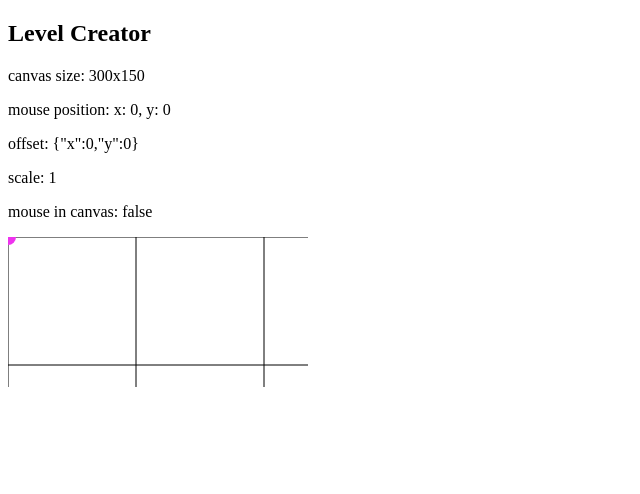
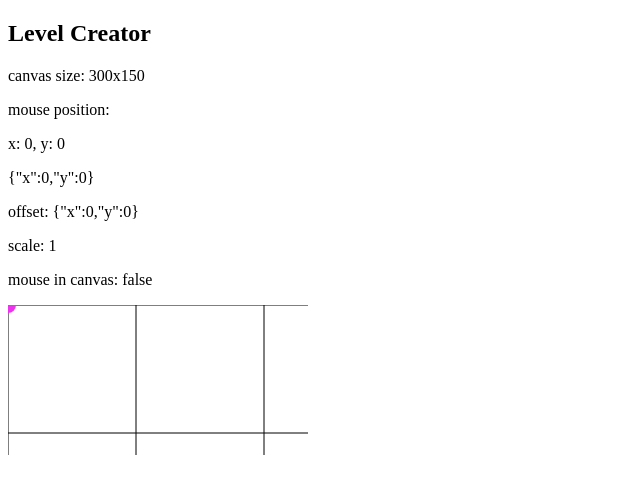
Before and after one commit to eric-dahlgren-nti-johanneberg/super-dino, a Next.js app: page /maker in a window 1280 px wide. Shown: the top 494 px of the page, without its empty margins (0-640 px from the left). Built offline with nearby package versions, Linux system fonts and the light colour scheme.

Commit message:
fix(levelMaker): scale works primitively

```diff
--- a/src/features/levelMaker/index.tsx
+++ b/src/features/levelMaker/index.tsx
@@ -78,16 +78,16 @@ const LevelMaker: FC = () => {
       scale = 1 / state.scale;
       gridScale = 2 ** (Math.log2(gridScreenSize * scale) | 0);
       size = Math.max(width, height) * scale + gridScale * 2;
-      x = (((state.offset.x * scale - gridScale) / gridScale) | 0) * gridScale;
-      y = (((state.offset.y * scale - gridScale) / gridScale) | 0) * gridScale;
+      x = (((-state.offset.x * scale - gridScale) / gridScale) | 0) * gridScale;
+      y = (((-state.offset.y * scale - gridScale) / gridScale) | 0) * gridScale;
     } else {
       gridScale = gridScreenSize;
       size = Math.max(width, height) / state.scale + gridScale * 2;
       const top = toWorld(0, 0, topLeft);
       setTopLeft(top);
 
-      x = Math.floor(-top.x / gridScale) * gridScale;
-      y = Math.floor(-top.y / gridScale) * gridScale;
+      x = Math.floor(top.x / gridScale) * gridScale;
+      y = Math.floor(top.y / gridScale) * gridScale;
       if (size / gridScale > 64) {
         size = gridScale * 64;
       }
@@ -116,7 +116,6 @@ const LevelMaker: FC = () => {
       drawGrid(gl);
       //drawGrid(gl);
 
-      const pos = toWorld(0, 0);
       apply(gl);
       drawBlockAt(gl, { x: 0, y: 0 });
       gl.setTransform(1, 0, 0, 1, 0, 0);
@@ -140,9 +139,11 @@ const LevelMaker: FC = () => {
       <p>
         canvas size: {width}x{height}
       </p>
+      <p>mouse position:</p>
       <p>
-        mouse position: x: {mouseX}, y: {mouseY}
+        x: {mouseX}, y: {mouseY}
       </p>
+      <p>{JSON.stringify(toWorld(mouseX, mouseY))}</p>
       <p>offset: {JSON.stringify(offset)}</p>
       <p>scale: {scale}</p>
       <p>mouse in canvas: {mouseInCanvas.toString()}</p>
--- a/src/features/levelMaker/useCamera.ts
+++ b/src/features/levelMaker/useCamera.ts
@@ -7,6 +7,7 @@ import { useMousePosition } from './useMousePosition';
 
 const MIN_SCALE = 0.5;
 const MAX_SCALE = 3;
+const SCALE_RATIO = 1.02;
 
 /**
  * Listen for `wheel` events on the given element ref and update the reported
@@ -23,7 +24,7 @@ export const useCamera: Camera = (ref) => {
   useEventListener<WheelEvent, HTMLElement>(
     'wheel',
     (e) => {
-      const sc = e.deltaY < 0 ? -0.1 : 0.1;
+      const sc = e.deltaY < 0 ? 1 / SCALE_RATIO : SCALE_RATIO;
       setScale((s) => {
         const newScale = getScale(s, sc);
 
@@ -52,8 +53,8 @@ export const useCamera: Camera = (ref) => {
 
   const toWorld = (x: number, y: number, point = { x: 0, y: 0 }) => {
     const inv = 1 / scale;
-    point.x = (x - pan.x) * inv;
-    point.y = (y - pan.y) * inv;
+    point.x = (x + pan.x) * inv;
+    point.y = (y + pan.y) * inv;
     return point;
   };
 
@@ -65,11 +66,11 @@ export const useCamera: Camera = (ref) => {
 };
 
 function getScale(scale: number, sc: number) {
-  if (scale + sc > MAX_SCALE) {
+  if (scale * sc > MAX_SCALE) {
     return MAX_SCALE;
-  } else if (scale + sc < MIN_SCALE) {
+  } else if (scale * sc < MIN_SCALE) {
     return MIN_SCALE;
   } else {
-    return scale + sc;
+    return scale * sc;
   }
 }
```
